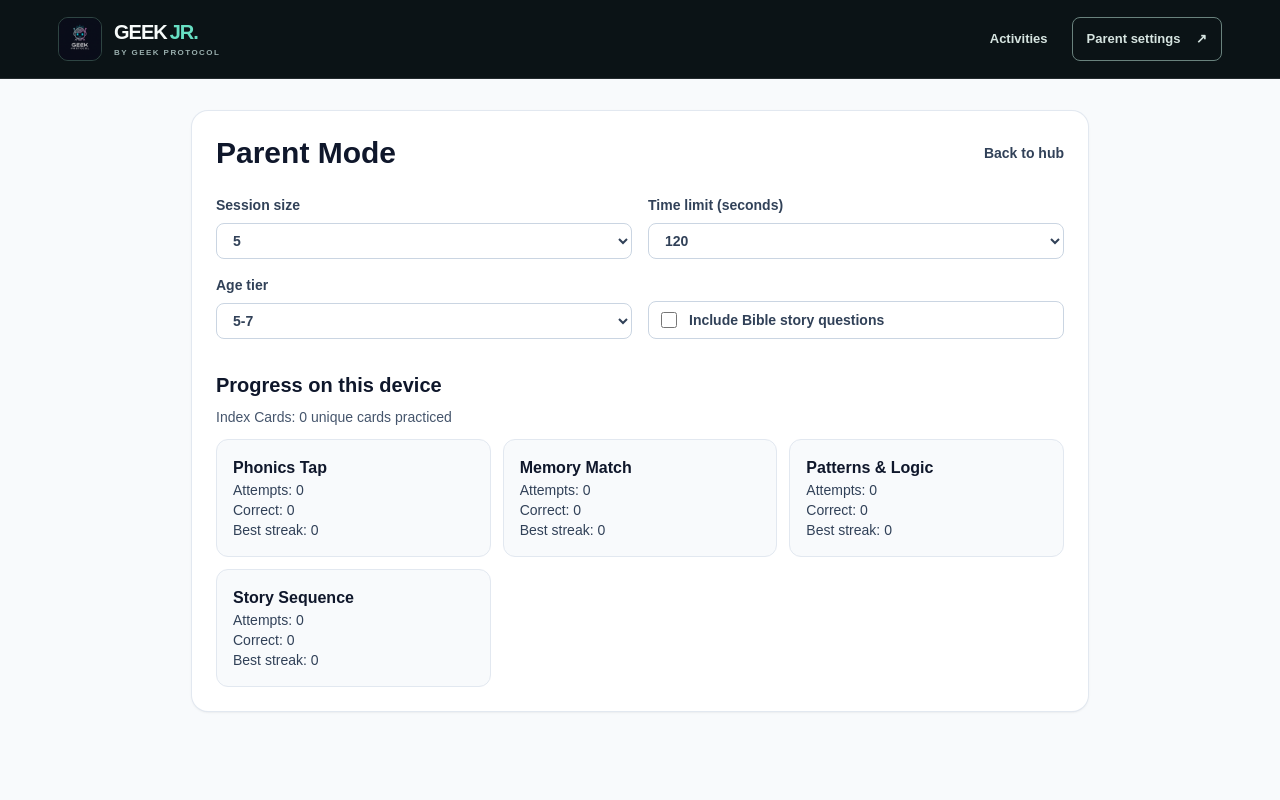
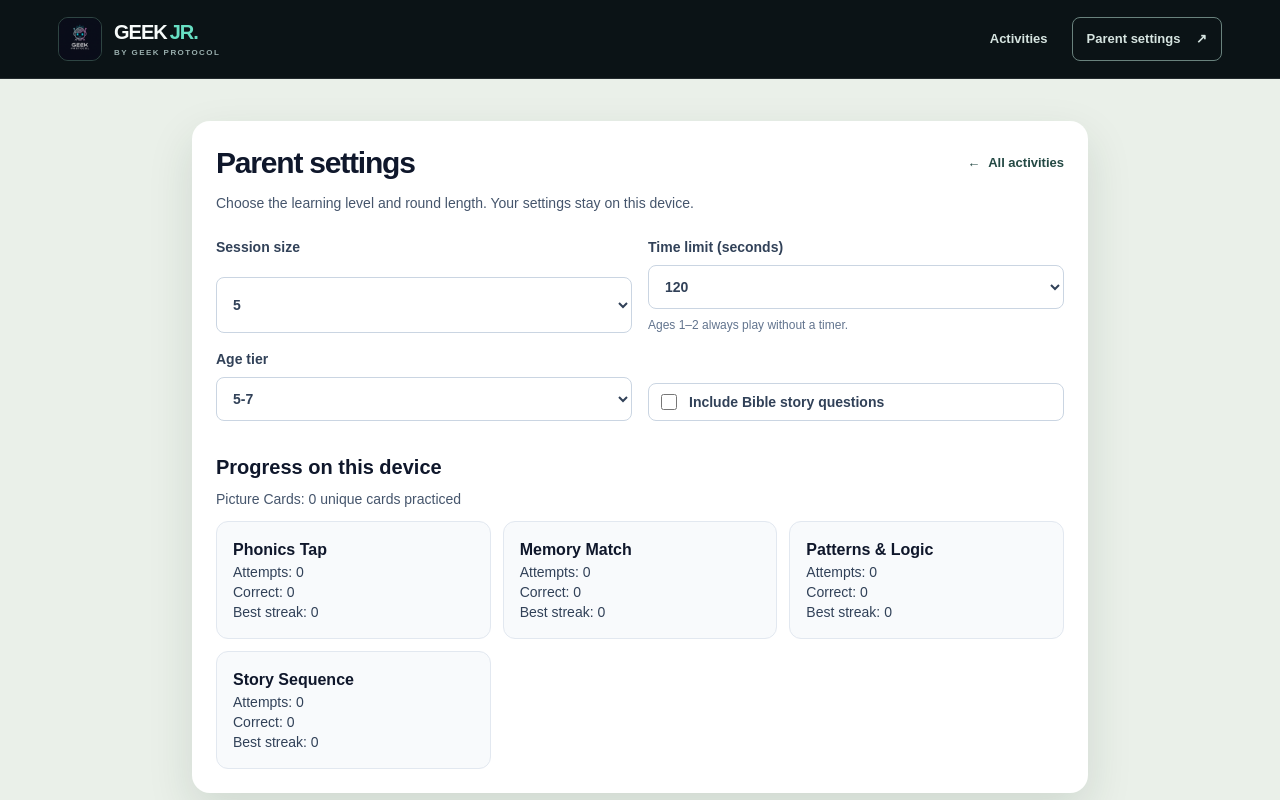
Before and after one commit to GEEKProtocol0110/geek--jr, a Next.js app: page /parent in a window 1280 px wide. Shown: the top 800 px of the page. Built offline with nearby package versions, Linux system fonts and the light colour scheme.

Commit message:
Refine parent settings and progress page

```diff
--- a/src/app/parent/page.tsx
+++ b/src/app/parent/page.tsx
@@ -59,14 +59,15 @@ export default function ParentPage() {
   }
 
   return (
-    <main className="min-h-screen bg-slate-50 px-4 py-8">
+    <main id="main-content" className="activity-page">
       <section className="mx-auto max-w-4xl rounded-2xl bg-white p-6 shadow ring-1 ring-slate-200">
         <div className="flex items-center justify-between gap-4">
-          <h1 className="text-3xl font-black text-slate-900">Parent Mode</h1>
-          <Link href="/" className="text-sm font-semibold text-slate-700 hover:text-slate-900">
-            Back to hub
+          <h1 className="text-3xl font-black text-slate-900">Parent settings</h1>
+          <Link href="/#activities" className="back-link">
+            <span aria-hidden="true">←</span> All activities
           </Link>
         </div>
+        <p className="mt-3 text-sm text-slate-600">Choose the learning level and round length. Your settings stay on this device.</p>
 
         <div className="mt-6 grid gap-4 sm:grid-cols-2">
           <label className="grid gap-2 text-sm font-semibold text-slate-700">
@@ -97,6 +98,7 @@ export default function ParentPage() {
                 </option>
               ))}
             </select>
+            <span className="text-xs font-normal text-slate-500">Ages 1–2 always play without a timer.</span>
           </label>
 
           <label className="grid gap-2 text-sm font-semibold text-slate-700">
@@ -126,7 +128,7 @@ export default function ParentPage() {
         </div>
 
         <h2 className="mt-8 text-xl font-bold text-slate-900">Progress on this device</h2>
-        <p className="mt-2 text-sm text-slate-600">Index Cards: {practicedCards} unique cards practiced</p>
+        <p className="mt-2 text-sm text-slate-600">Picture Cards: {practicedCards} unique cards practiced</p>
         <div className="mt-3 grid gap-3 sm:grid-cols-2 lg:grid-cols-3">
           {GAME_KEYS.map((game) => {
             const summary = stats[game.id] ?? EMPTY;
```
